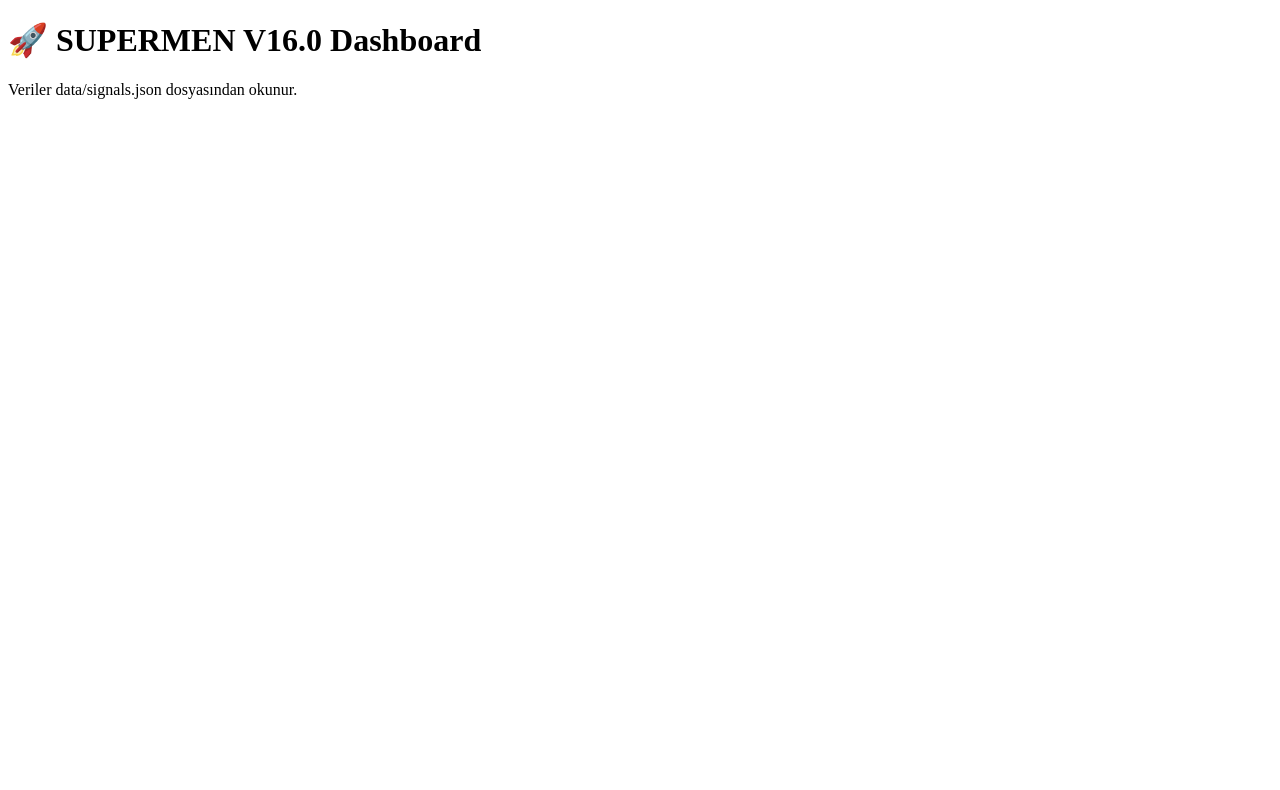
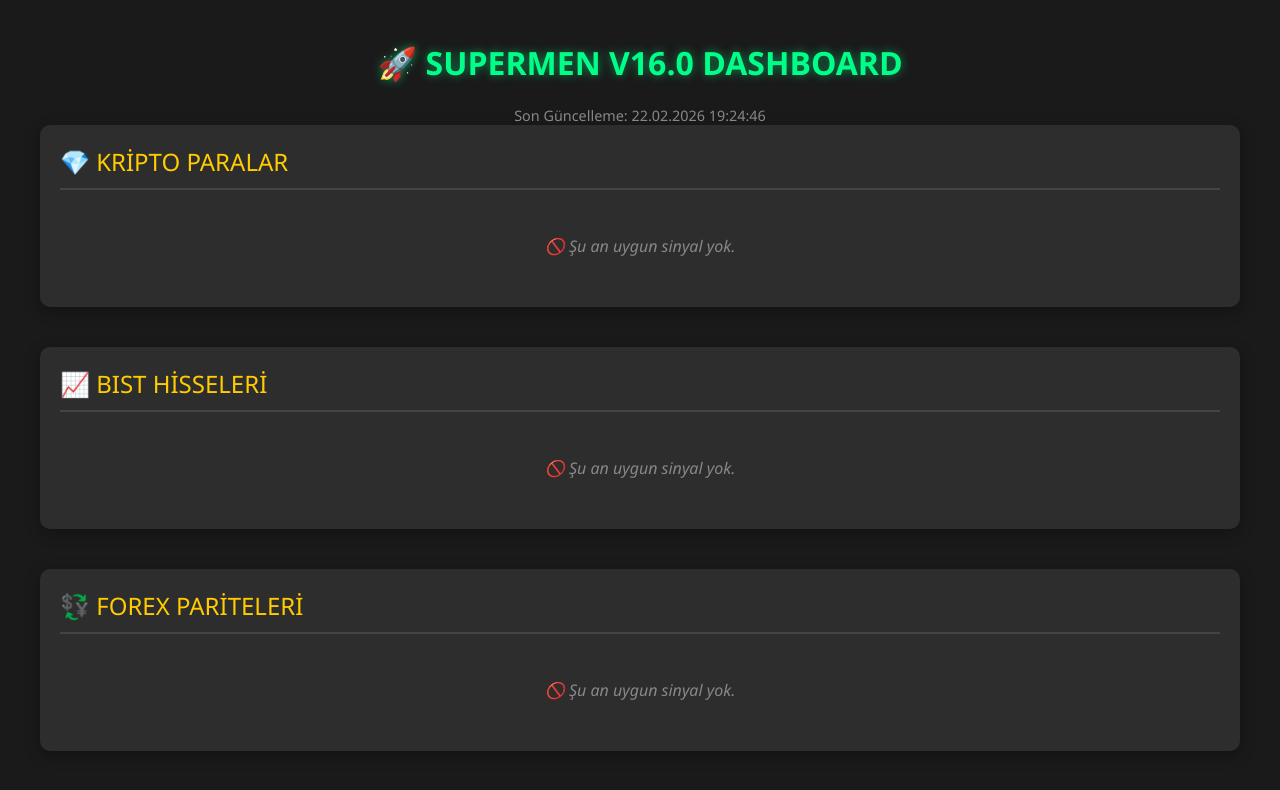
Before and after one commit to kanca2428/supermen-scanner, a website: page index.html in a window 1280 px wide. Drawn offline with Linux system fonts and the light colour scheme.

Commit message:
Dashboard guncellendi: Canli veri tablosu eklendi

```diff
--- a/index.html
+++ b/index.html
@@ -1 +1,101 @@
-<!DOCTYPE html><html><head><meta charset="UTF-8"><title>SUPERMEN V16.0</title></head><body><h1>🚀 SUPERMEN V16.0 Dashboard</h1><p>Veriler data/signals.json dosyasından okunur.</p></body></html>
+<!DOCTYPE html>
+<html lang="tr">
+<head>
+    <meta charset="UTF-8">
+    <meta name="viewport" content="width=device-width, initial-scale=1.0">
+    <title>SUPERMEN V16.0 Dashboard</title>
+    <style>
+        body { font-family: 'Segoe UI', Tahoma, Geneva, Verdana, sans-serif; background-color: #1a1a1a; color: #e0e0e0; margin: 0; padding: 20px; }
+        h1 { text-align: center; color: #00ff88; text-shadow: 0 0 10px rgba(0,255,136,0.5); }
+        .container { max-width: 1200px; margin: 0 auto; }
+        .market-section { margin-bottom: 40px; background: #2d2d2d; padding: 20px; border-radius: 10px; box-shadow: 0 4px 15px rgba(0,0,0,0.3); }
+        .market-title { font-size: 1.5em; border-bottom: 2px solid #444; padding-bottom: 10px; margin-bottom: 15px; color: #ffcc00; }
+        table { width: 100%; border-collapse: collapse; margin-top: 10px; }
+        th, td { padding: 12px; text-align: left; border-bottom: 1px solid #444; }
+        th { background-color: #333; color: #aaa; }
+        tr:hover { background-color: #383838; }
+        .long { color: #00ff88; font-weight: bold; }
+        .short { color: #ff4444; font-weight: bold; }
+        .timestamp { text-align: center; color: #888; font-size: 0.9em; margin-top: 20px; }
+        .loading { text-align: center; padding: 20px; font-style: italic; }
+    </style>
+</head>
+<body>
+
+    <div class="container">
+        <h1>🚀 SUPERMEN V16.0 DASHBOARD</h1>
+        <div class="timestamp" id="lastUpdate">Veriler Yükleniyor...</div>
+
+        <!-- CRYPTO -->
+        <div class="market-section">
+            <div class="market-title">💎 KRİPTO PARALAR</div>
+            <div id="crypto-container" class="loading">Veri bekleniyor...</div>
+        </div>
+
+        <!-- BIST -->
+        <div class="market-section">
+            <div class="market-title">📈 BIST HİSSELERİ</div>
+            <div id="bist-container" class="loading">Veri bekleniyor...</div>
+        </div>
+
+        <!-- FOREX -->
+        <div class="market-section">
+            <div class="market-title">💱 FOREX PARİTELERİ</div>
+            <div id="forex-container" class="loading">Veri bekleniyor...</div>
+        </div>
+    </div>
+
+    <script>
+        async function loadData() {
+            try {
+                // GitHub'dan ham JSON verisini çek
+                const response = await fetch('data/signals.json?t=' + new Date().getTime());
+                const data = await response.json();
+
+                document.getElementById('lastUpdate').innerText = 'Son Güncelleme: ' + new Date().toLocaleString("tr-TR");
+
+                renderTable('crypto', data.crypto);
+                renderTable('bist', data.bist);
+                renderTable('forex', data.forex);
+
+            } catch (error) {
+                console.error('Hata:', error);
+                document.getElementById('lastUpdate').innerText = 'Veri okunamadı veya dosya henüz oluşmadı.';
+            }
+        }
+
+        function renderTable(type, signals) {
+            const container = document.getElementById(type + '-container');
+            if (!signals || signals.length === 0) {
+                container.innerHTML = '<div style="padding:10px; color:#888;">🚫 Şu an uygun sinyal yok.</div>';
+                return;
+            }
+
+            let html = '<table><thead><tr><th>Sembol</th><th>Yön</th><th>Giriş</th><th>Hedef 1</th><th>Hedef 2</th><th>Stop</th><th>Stoch (H4/D1/W1)</th></tr></thead><tbody>';
+
+            signals.forEach(s => {
+                const dirClass = s.direction === 1 ? 'long' : 'short';
+                const dirText = s.direction === 1 ? 'AL (LONG)' : 'SAT (SHORT)';
+
+                html += `<tr>
+                    <td><b>${s.symbol}</b></td>
+                    <td class="${dirClass}">${dirText}</td>
+                    <td>${s.entryPrice.toFixed(type === 'crypto' && s.entryPrice < 1 ? 4 : 2)}</td>
+                    <td>${s.tp1.toFixed(type === 'crypto' && s.tp1 < 1 ? 4 : 2)}</td>
+                    <td>${s.tp2.toFixed(type === 'crypto' && s.tp2 < 1 ? 4 : 2)}</td>
+                    <td>${s.sl.toFixed(type === 'crypto' && s.sl < 1 ? 4 : 2)}</td>
+                    <td>${s.stochKStr}</td>
+                </tr>`;
+            });
+
+            html += '</tbody></table>';
+            container.innerHTML = html;
+        }
+
+        // Sayfa açılınca yükle
+        loadData();
+        // Her 60 saniyede bir yenile
+        setInterval(loadData, 60000);
+    </script>
+</body>
+</html>
```
